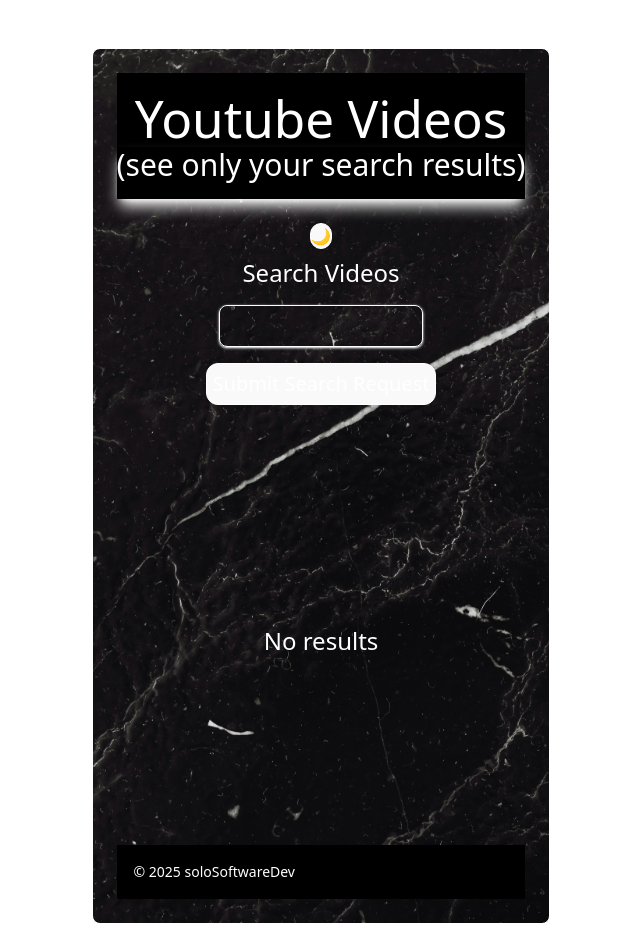
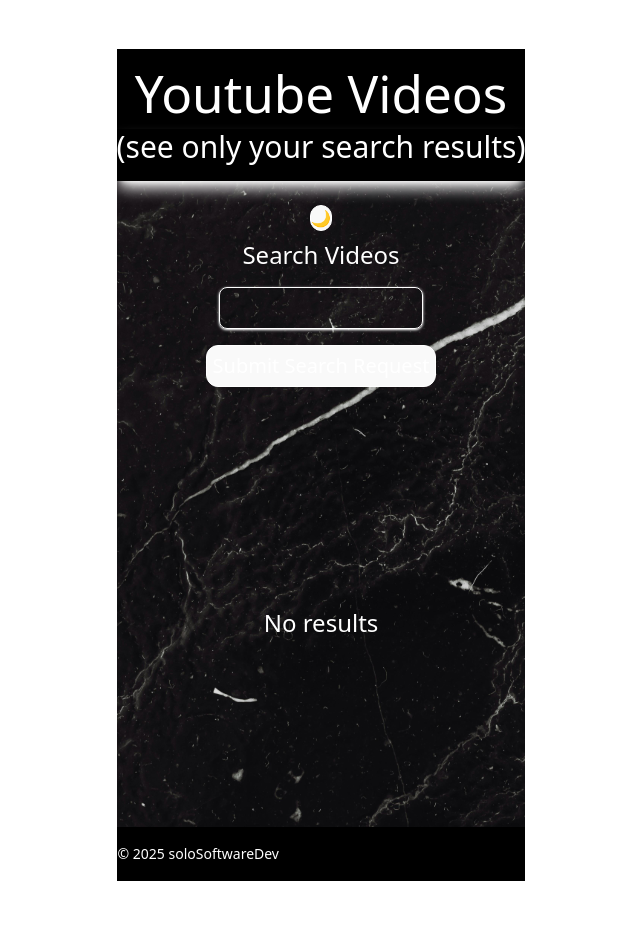
Before and after one commit to finnensley/api-dashboard, a React (Vite) app: page / in a window 1280 px wide. Shown: the top 952 px of the page, without its empty margins (319-959 px from the left). After the commit the page ends 930 px from the top, so only its background shows below. Built offline with nearby package versions, Linux system fonts and the light colour scheme.

Commit message:
fiexed video width, and header/footer top and bottom spacing issue

```diff
--- a/src/App.jsx
+++ b/src/App.jsx
@@ -51,15 +51,15 @@
 
   return (
     <>
-      <div className="flex flex-col items-center min-h-screen px-2 sm:px-4 md:px-8 py-4">
+      <div className="flex flex-col items-center px-2 sm:px-4 md:px-8 py-4">
         <div
-          className={`shadow-lg shadow-white bg-[url('/pexels-karolina-grabowska-6634140.jpg')] bg-cover bg-center w-full max-w-6xl flex grow flex-col items-center border rounded-lg p-0 sm:p-6
+          className={`shadow-lg shadow-white bg-[url('/pexels-karolina-grabowska-6634140.jpg')] bg-cover bg-center w-auto flex grow flex-col items-center border rounded-lg p-0
             ${theme === "light"
               ? "bg-none bg-white text-black"
               : "bg-gray-900 text-white"
           }`}
         >
-          <h1 className={`w-full -mx-2 sm:-mx-6 pt-4 border border-transparent text-2xl sm:text-3xl text-center
+          <h1 className={`w-full pt-4 pb-2 text-2xl sm:text-3xl text-center
             ${theme === "light"
               ? "bg-white text-black"
               : "bg-black text-white"
@@ -81,7 +81,7 @@
               Search Videos
             </label>
             <input
-              className={`w-full sm:w-3/4 md:w-1/2 ml-2 mr-2 shadow-sm shadow-white rounded-lg text-2xl p-1 bg-transparent
+              className={`w-auto sm:w-3/4 md:w-1/2 ml-2 mr-2 shadow-sm shadow-white rounded-lg text-2xl p-1 bg-transparent
                 ${theme === "light"
                   ? "border border-black text-black bg-transparent"
                   : "border border-white text-white bg-transparent"
@@ -96,7 +96,7 @@
               <button
                 ref={buttonRef}
                 onClick={handleSearch}
-                className="w-full sm:w-auto border border-white text-white p-1.5"
+                className="w-auto sm:w-auto border border-white text-white p-1.5"
               >
                 Submit Search Request
               </button>
@@ -104,15 +104,15 @@
           </div>
           {/* map over the array of videos that are returned */}
           {/*<div className="w-full text-2xl p-3 mb-2 min-h-[400px] min-w-[800px] flex items-center justify-center">*/}
-          <div className="w-full max-w-6xl mx-auto text-xl p-2 min-h-[300px] flex items-center justify-center sm:text-2xl sm:p-3 sm:min-h-[400px]">
+          <div className="text-xl p-2 flex items-center justify-center sm:text-2xl sm:p-3 sm:min-h-[400px]">
             {loading ? (
               <div>...loading</div>
             ) : data && data.contents && data.contents.length > 0 ? (
               // <ul className="flex flex-row flex-wrap justify-evenly w-full">
-              <ul className="flex flex-wrap justify-center w-full gap-4">
+              <ul className="flex flex-wrap justify-evenly gap-4">
                 {data.contents.map((item) =>
                   item.video ? (
-                    <li key={item.video.videoId} className="m-2 w-full sm:w-1/2 md:w-1/3 lg:w-1/4 flex justify-center">
+                    <li key={item.video.videoId} className="p-2 w-auto flex justify-center">
                       <div className="flex flex-col items-center">
                         <div
                           id="video"
@@ -143,7 +143,7 @@
               <div className="p-3 mb-2">No results</div>
             )}
           </div>
-          <p className="w-full bg-black p-4 border border-transparent text-white text-sm text-left">
+          <p className="w-full bg-black pt-4 pb-4 border border-transparent text-white text-sm text-left">
             &copy; 2025 soloSoftwareDev
           </p>
         </div>
```
